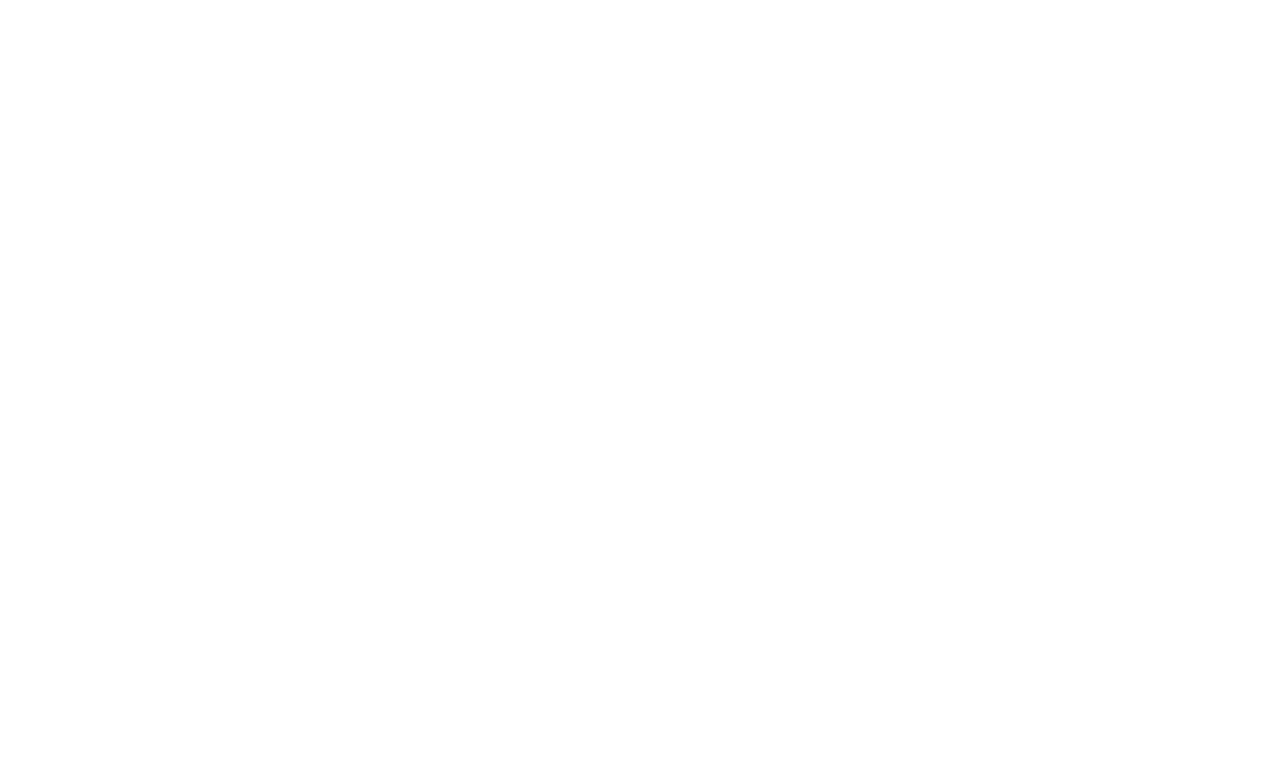
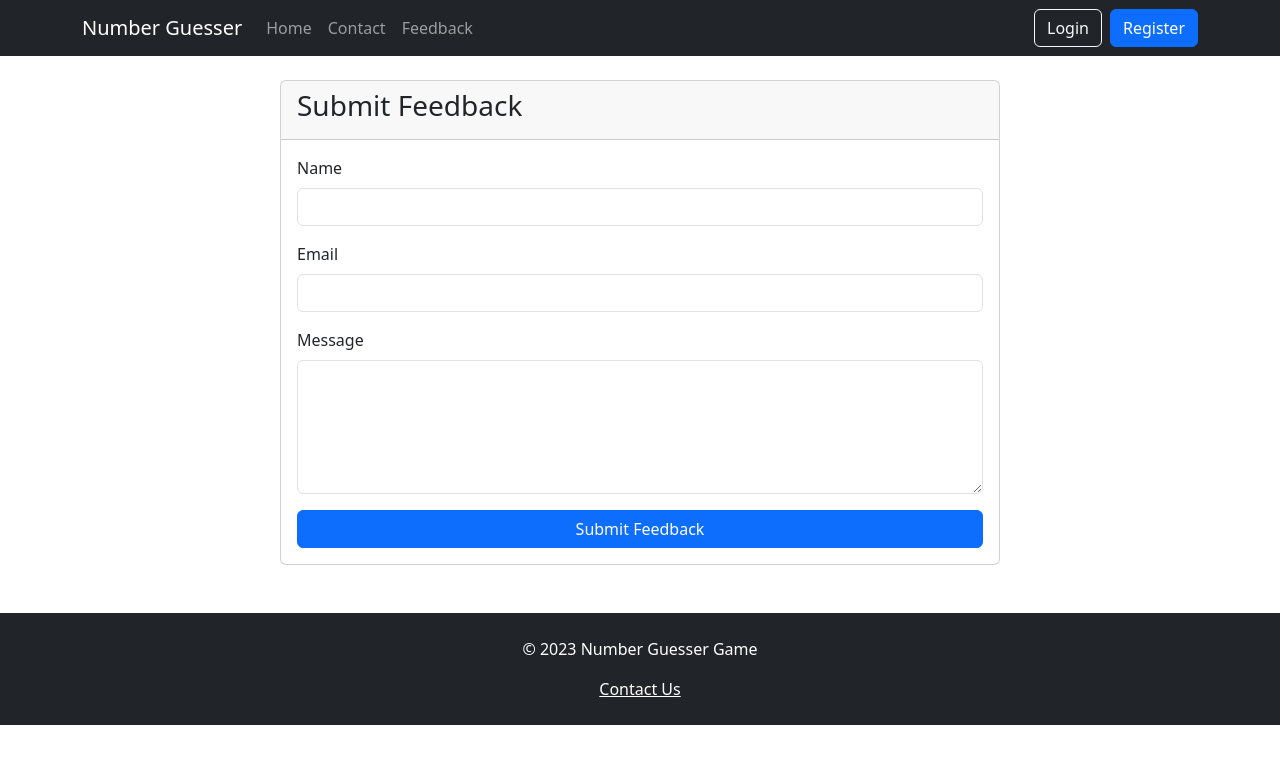
Before and after one commit to Fawas124/Number_Guesser, a Flask app: page /feedback in a window 1280 px wide. Before the commit the part shown is empty. Shown: the top 764 px of the page. Run offline with Flask 3, Linux system fonts and the light colour scheme; some libraries are stand-ins or nearby versions.

Commit message:
Interesting game

```diff
--- a/app/main/forms.py
+++ b/app/main/forms.py
@@ -0,0 +1,9 @@
+from flask_wtf import FlaskForm
+from wtforms import StringField, TextAreaField, SubmitField
+from wtforms.validators import DataRequired, Email, Length
+
+class FeedbackForm(FlaskForm):
+    name = StringField('Name', validators=[DataRequired(), Length(max=100)])
+    email = StringField('Email', validators=[DataRequired(), Email(), Length(max=120)])
+    message = TextAreaField('Message', validators=[DataRequired(), Length(max=500)])
+    submit = SubmitField('Submit Feedback')
--- a/app/main/routes.py
+++ b/app/main/routes.py
@@ -1,5 +1,9 @@
-from flask import render_template
+from flask import render_template, request, flash, redirect, url_for
+from flask_login import current_user
 from app.main import bp
+from app.models import Feedback
+from app.main.forms import FeedbackForm
+from app import db
 
 @bp.route('/')
 def index():
@@ -16,7 +20,19 @@
     """Render the about page"""
     return render_template('main/about.html')
 
-@bp.route('/feedback')
+@bp.route('/feedback', methods=['GET', 'POST'])
 def feedback():
-    """Render the feedback form page"""
-    return render_template('main/feedback.html')
+    """Handle feedback form submission and display"""
+    form = FeedbackForm()
+    if form.validate_on_submit():
+        feedback = Feedback(
+            name=form.name.data,
+            email=form.email.data,
+            message=form.message.data,
+            user_id=current_user.id if current_user.is_authenticated else None
+        )
+        db.session.add(feedback)
+        db.session.commit()
+        flash('Thank you for your feedback!', 'success')
+        return redirect(url_for('main.index'))
+    return render_template('main/feedback.html', form=form)
--- a/app/models.py
+++ b/app/models.py
@@ -91,7 +91,7 @@
     __tablename__ = 'feedback'
 
     id = db.Column(db.Integer, primary_key=True)
-    name = db.Column(db.String(64), nullable=False)
+    name = db.Column(db.String(100), nullable=False)
     email = db.Column(db.String(120), nullable=False)
     message = db.Column(db.Text, nullable=False)
     user_id = db.Column(db.Integer, db.ForeignKey('users.id'))
--- a/app/templates/base.html
+++ b/app/templates/base.html
@@ -34,6 +34,9 @@
                     {% endif %}
                     <li class="nav-item">
                         <a class="nav-link" href="{{ url_for('main.contact') }}">Contact</a>
+                    </li>
+                    <li class="nav-item">
+                        <a class="nav-link" href="{{ url_for('main.feedback') }}">Feedback</a>
                     </li>
                 </ul>
                 <ul class="navbar-nav">
--- a/app/templates/main/feedback.html
+++ b/app/templates/main/feedback.html
@@ -0,0 +1,50 @@
+{% extends "base.html" %}
+
+{% block title %}Feedback{% endblock %}
+
+{% block content %}
+<div class="container mt-4">
+    <div class="row justify-content-center">
+        <div class="col-md-8">
+            <div class="card">
+                <div class="card-header">
+                    <h3>Submit Feedback</h3>
+                </div>
+                <div class="card-body">
+                    <form method="POST" action="{{ url_for('main.feedback') }}">
+                        {{ form.hidden_tag() }}
+
+                        <div class="mb-3">
+                            {{ form.name.label(class="form-label") }}
+                            {{ form.name(class="form-control") }}
+                            {% for error in form.name.errors %}
+                                <div class="text-danger">{{ error }}</div>
+                            {% endfor %}
+                        </div>
+
+                        <div class="mb-3">
+                            {{ form.email.label(class="form-label") }}
+                            {{ form.email(class="form-control") }}
+                            {% for error in form.email.errors %}
+                                <div class="text-danger">{{ error }}</div>
+                            {% endfor %}
+                        </div>
+
+                        <div class="mb-3">
+                            {{ form.message.label(class="form-label") }}
+                            {{ form.message(class="form-control", rows=5) }}
+                            {% for error in form.message.errors %}
+                                <div class="text-danger">{{ error }}</div>
+                            {% endfor %}
+                        </div>
+
+                        <div class="d-grid gap-2">
+                            {{ form.submit(class="btn btn-primary") }}
+                        </div>
+                    </form>
+                </div>
+            </div>
+        </div>
+    </div>
+</div>
+{% endblock %}
```
Also changed, not shown: instance/app.db.
